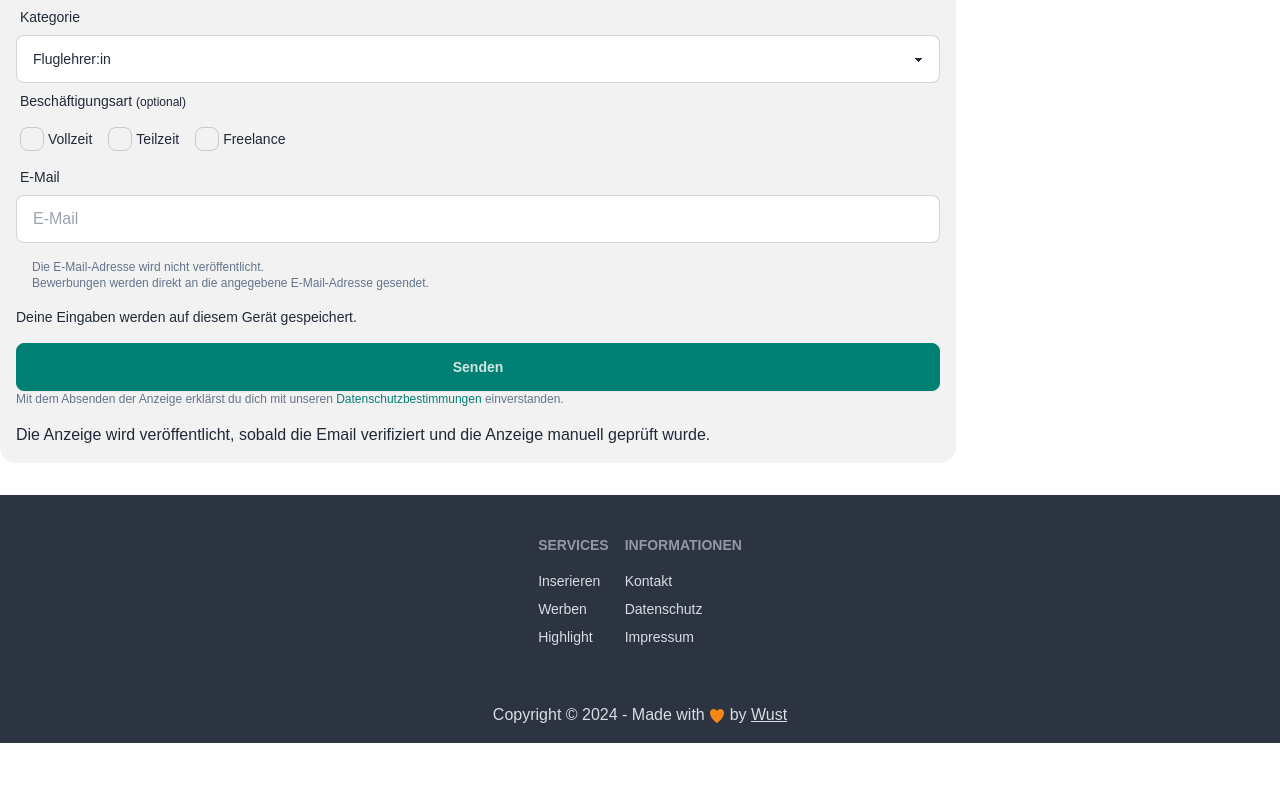
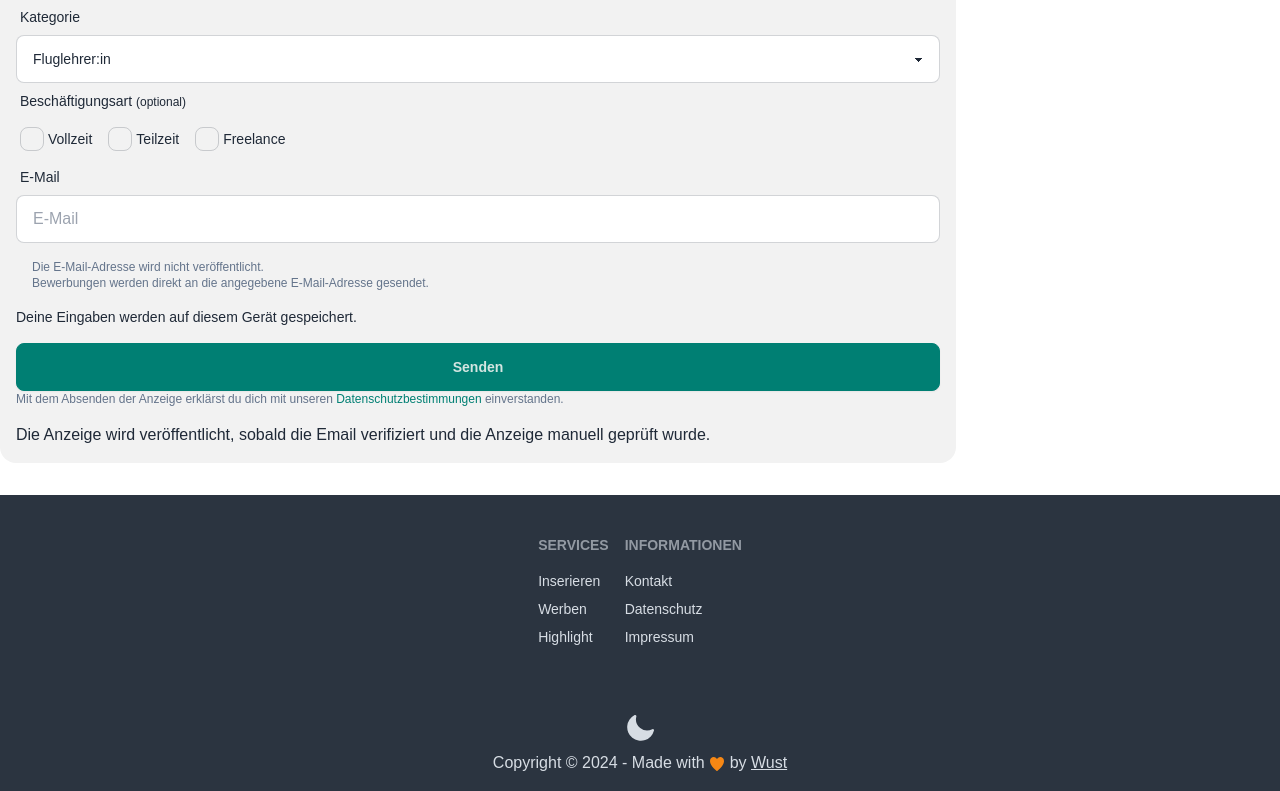
Before and after one commit to TobiasWust/gleitschirmjobs, a Next.js app: page /post in a window 1280 px wide. Shown: the part 1026-1817 px from the top of the page. Before the commit the page ends 1769 px from the top, so only its background shows below. Built offline with nearby package versions, Linux system fonts and the light colour scheme.

Commit message:
add theme switcher

```diff
--- a/src/components/ApplyForm.tsx
+++ b/src/components/ApplyForm.tsx
@@ -1,7 +1,7 @@
 'use client';
 
 import useFormSubmit from "../hooks/useFormSubmit";
-import applyStore from "../utils/applyStore";
+import applyStore from "../store/applyStore";
 
 export default function ApplyForm({ jobId, company }: { jobId: number, company: string }) {
   const { handleFormSubmit, error, status } = useFormSubmit();
--- a/src/components/Footer.tsx
+++ b/src/components/Footer.tsx
@@ -1,7 +1,28 @@
+'use client';
 import Link from "next/link";
+import { useEffect } from "react";
 import { GiHearts } from "react-icons/gi";
+import { HiMiniMoon, HiMiniSun } from "react-icons/hi2";
+import themeStore from "../store/themeStore";
 
 export default function Footer() {
+  const theme = themeStore((state) => state.theme);
+  const setTheme = themeStore((state) => state.setTheme);
+
+  const handleThemeChange = (e: React.ChangeEvent<HTMLInputElement>) => {
+    setTheme(e.target.checked ? 'myDark' : 'myLight');
+  }
+
+  useEffect(() => {
+    if (theme === 'myDark') {
+      document.querySelector('html')?.setAttribute("data-theme", "myDark");
+    } else if (theme === 'myLight') {
+      document.querySelector('html')?.setAttribute("data-theme", "myLight");
+    } else if (window.matchMedia && window.matchMedia('(prefers-color-scheme: dark)').matches) {
+      document.querySelector('html')?.setAttribute("data-theme", "myDark");
+    }
+  }, [theme]);
+
   return (
     <>
       <footer className="footer justify-center bg-neutral text-neutral-content p-10 mt-4">
@@ -21,6 +42,19 @@ export default function Footer() {
       </footer>
       <footer className="bg-neutral text-neutral-content p-4 text-center">
         <p>
+          <button className="btn btn-square btn-ghost">
+            <label className="swap swap-rotate w-12 h-12">
+              <input type="checkbox"
+                className="swap-checkbox"
+                onChange={handleThemeChange}
+                checked={theme === 'myDark'}
+              />
+              <HiMiniSun className="w-8 h-8 swap-on" />
+              <HiMiniMoon className="w-8 h-8 swap-off" />
+            </label>
+          </button>
+        </p>
+        <p>
           Copyright © 2024 - Made with <GiHearts className="inline-block text-wuorange" /> by <a className="link" rel="noopener noreferrer" target="_blank" href="https://www.wust.dev">Wust</a>
         </p>
       </footer>
--- /dev/null
+++ b/src/store/themeStore.ts
@@ -0,0 +1,22 @@
+import { create } from 'zustand';
+import { persist, createJSONStorage } from 'zustand/middleware';
+
+type ThemeStore = {
+  theme: string
+  setTheme: (name: string) => void
+};
+
+const themeStore = create(
+  persist<ThemeStore>((set) => ({
+    theme: '',
+    setTheme: (theme: string) => {
+      set({ theme })
+      document.querySelector('html')?.setAttribute("data-theme", theme);
+    }
+  }), {
+    name: 'themeStore',
+    storage: createJSONStorage(() => localStorage)
+  })
+);
+
+export default themeStore;
```
Also changed, not shown: src/store/applyStore.ts (renamed from src/utils/applyStore.ts).
